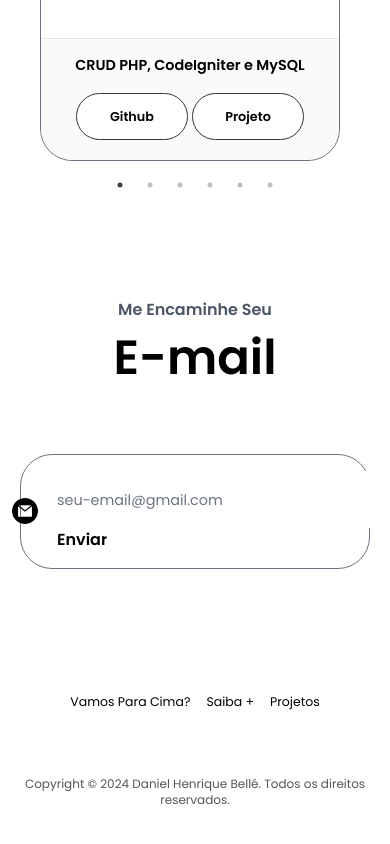
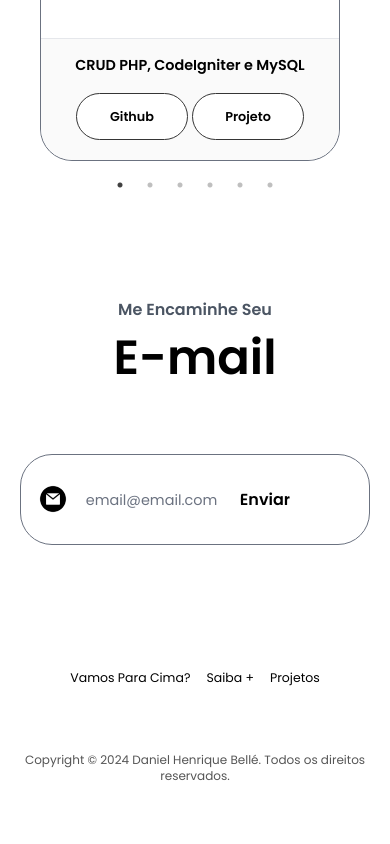
Before and after one commit to danielbelle/portfolio-reactjs-tailwindcss, a React (Create React App) app: page / in a window 390 px wide. Shown: the part 2551-3395 px from the top of the page. Built offline with nearby package versions, Linux system fonts and the light colour scheme.

Commit message:
v5.1 - fix contacts responsivity

```diff
--- a/src/Components/Contact.jsx
+++ b/src/Components/Contact.jsx
@@ -54,17 +54,17 @@ function Contact() {
           <img
             src={Email}
             alt="Ícone E-mail"
-            className="cursor-default h-[2rem] ml-[0.5rem]"
+            className="cursor-default h-[2rem] mr-3"
           />
           <form ref={form} onSubmit={sendEmail}>
-            <div className="bg-transparent max-w-[700px] w-[70%] sm:w-[100%] items-center rounded-[5rem]">
+            <div className="bg-transparent max-w-[700px] w-[70%] sm:w-[100%] items-center rounded-[5rem] whitespace-nowrap">
               <input
                 type="email"
                 name="user_email"
                 value={input}
                 onChange={(e) => setInput(e.target.value)}
-                placeholder="seu-email@gmail.com"
-                className="flex-1 h-[100%] border-none outline-none font-[1rem] sm:font-[1.3rem] px-[1rem] py-[1rem] sm:placeholder:text-[1.1rem] placeholder:text-[0.9rem] placeholder:text-gray-500"
+                placeholder="email@email.com"
+                className="flex-1 h-[100%] border-none outline-none font-[1rem] sm:font-[1.3rem] mx-[0.3rem] my-[1rem] sm:placeholder:text-[1rem] placeholder:text-[0.9rem] placeholder:text-gray-500 w-[70%]"
               ></input>
               <input
                 className="bg-transparent rounded-[5rem] text-[1rem] sm:text-[1.2rem] cursor-pointer font-[600] text-black transition duration-200 items-center justify-center ml-[1rem]"
```
